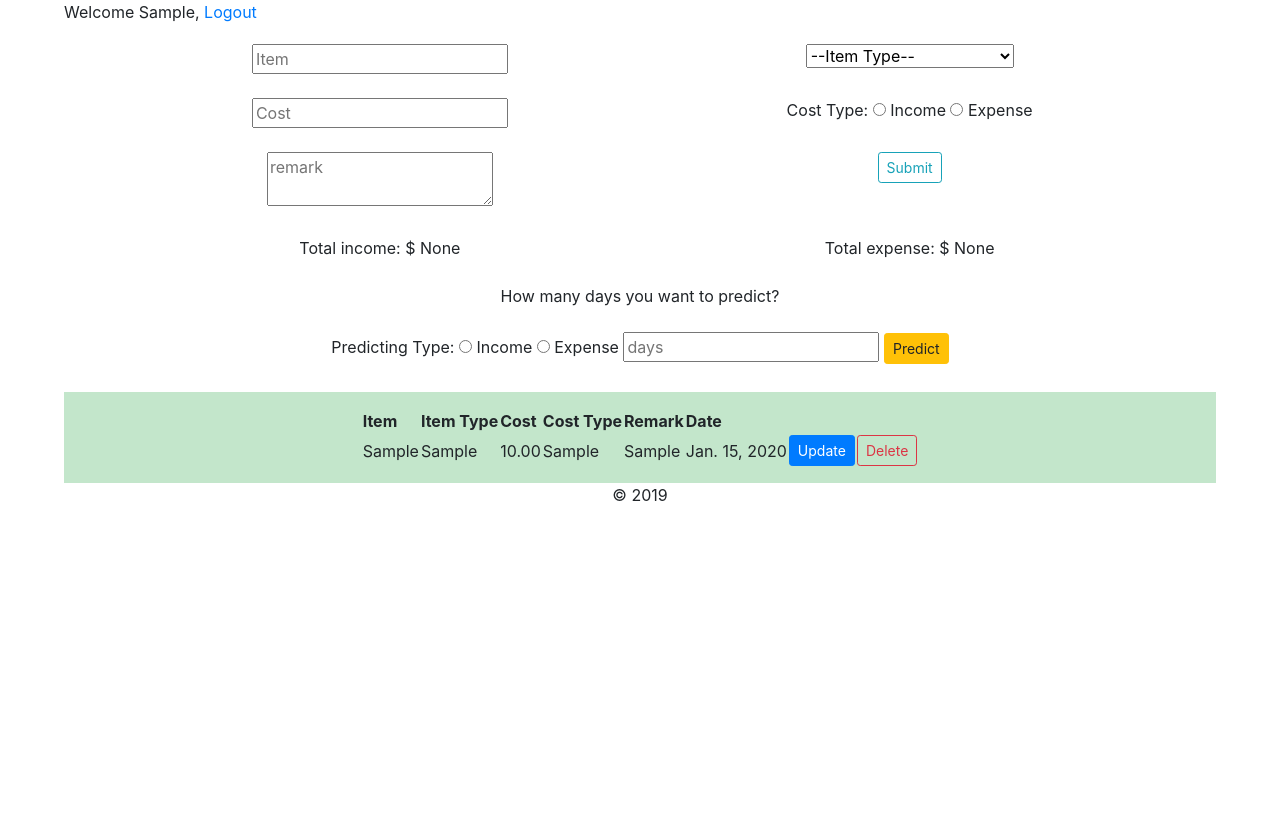
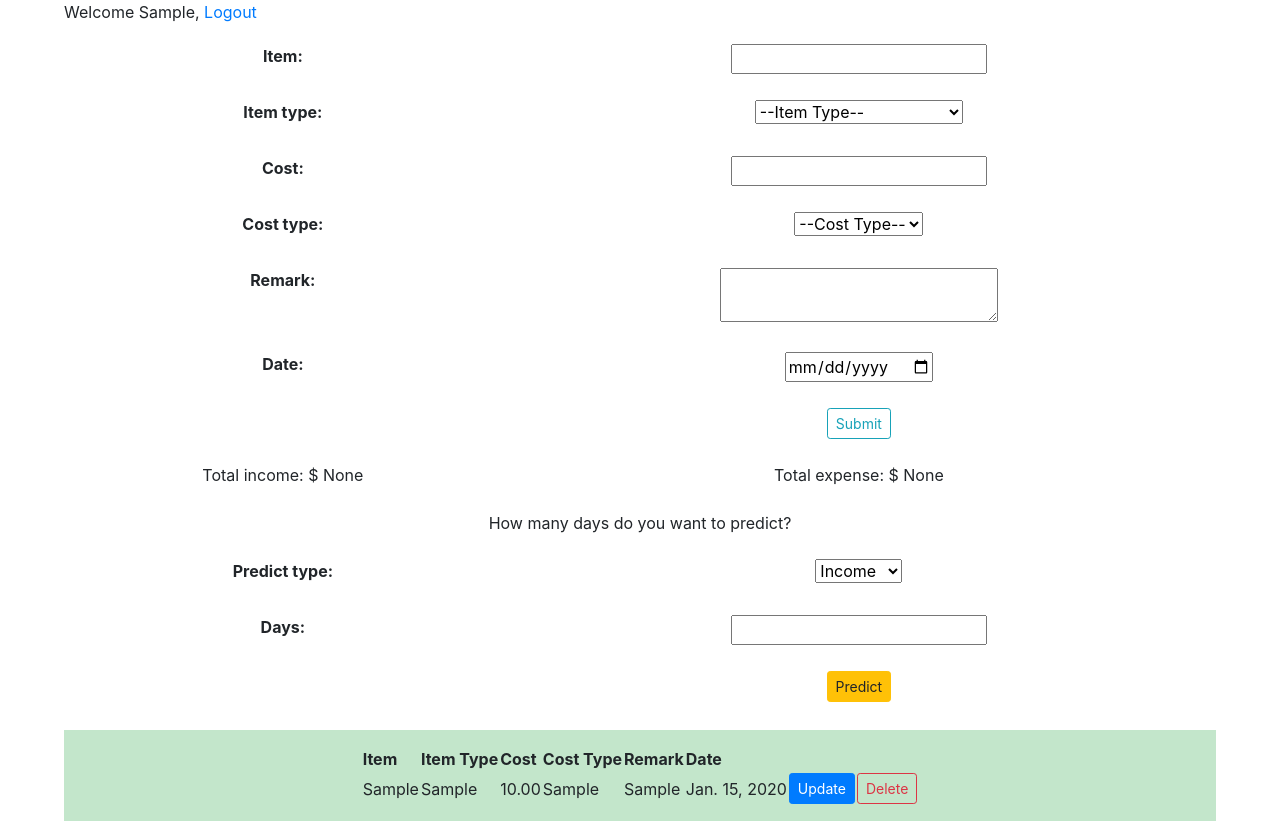
Before and after one commit to adrianyim/Budget-Balance-Senior-Project, a Django app: page /home/ in a window 1280 px wide. Shown: the top 823 px of the page. Before the commit the page ends 501 px from the top, so only its background shows below. Run offline with Django 3.2, Linux system fonts and the light colour scheme; a user stored in the database is signed in; tables that the repository leaves empty hold one stand-in row (values such as "Sample post"); some libraries are stand-ins or nearby versions.

Commit message:
Updated forms

```diff
--- a/budget/form.py
+++ /dev/null
@@ -1,3 +0,0 @@
-from django import forms
-
-class UpdateItemForm(forms.Form)
--- /dev/null
+++ b/budget/forms.py
@@ -0,0 +1,41 @@
+from django import forms
+from .models import Item
+
+class DateInput(forms.DateInput):
+    input_type = "date"
+
+class ItemForm(forms.ModelForm):
+    cost = forms.DecimalField(min_value=0)
+    remark = forms.CharField(widget=forms.Textarea(attrs={"rows":2, "cols":25}), required=False)
+
+    class Meta:
+        model = Item
+        fields = ["item", "item_type", "cost", "cost_type", "remark", "date"]
+        itemType_Choices = [
+            ("", "--Item Type--"),
+            ("Salaries and wages", "Salaries and wages"),
+            ("Utility expenses", "Utility expenses"),
+            ("Administration expenses", "Administration expenses"),
+            ("Finance costs", "Finance costs"),
+            ("Depreciation", "Depreciation"),
+            ("Impairment losses", "Impairment losses"),
+            ("Food", "Food"),
+            ("Others", "Others")
+            ]
+        costType_Choices = [
+            ("", "--Cost Type--"),
+            ("Income", "Income"),
+            ("Expense", "Expense")
+        ]
+        widgets = {
+            "item_type": forms.Select(choices=itemType_Choices),
+            "cost_type": forms.Select(choices=costType_Choices),
+            "date": DateInput()
+        }
+
+class DayFrom(forms.Form):
+    predict_type = forms.ChoiceField(choices=[
+        ("income", "Income"),
+        ("expense", "Expense")
+    ])
+    days = forms.IntegerField(min_value=0)
--- a/budget/models.py
+++ b/budget/models.py
@@ -9,5 +9,5 @@
     cost = models.DecimalField(max_digits=10, decimal_places=2)
     cost_type = models.CharField(max_length=10)
     remark = models.TextField()
-    date = models.DateField(auto_now=True)
+    date = models.DateField()
     username = models.ForeignKey(settings.AUTH_USER_MODEL, on_delete=models.CASCADE)
--- a/budget/urls.py
+++ b/budget/urls.py
@@ -7,5 +7,4 @@
     path("insertItems", views.insertItems, name="insertItems"),
     path("updateItems/<id>", views.updateItems, name="updateItems"),
     path("deleteItems/<id>", views.deleteItems, name="deleteItems")
-    # path("prediction", views.predict, name="prediction")
 ]
--- a/budget/views.py
+++ b/budget/views.py
@@ -4,14 +4,11 @@
 from django.contrib.auth import get_user_model
 from django.db.models import Sum, Q, F
 from django.contrib import messages
-
 import datetime
-
 from sqlalchemy import create_engine
-
+from .forms import ItemForm, DayFrom
 from .models import Item
 from . import connectpsql
-
 import pandas as pd
 import numpy as np
 from numpy import exp, array, random, dot
@@ -19,7 +16,6 @@
 from sklearn.model_selection import train_test_split
 from sklearn.linear_model import LinearRegression
 from sklearn.metrics import mean_squared_error
-
 from keras.models import Sequential
 from keras.layers import Dense, LSTM
 from keras import models
@@ -28,12 +24,11 @@
 from statsmodels.graphics.tsaplots import plot_pacf
 from pmdarima.arima.utils import ndiffs
 from TFANN import ANNR
+from pandas.plotting import autocorrelation_plot
+import matplotlib.pyplot as plt
+from flask import Flask, render_template
 
-from pandas.plotting import autocorrelation_plot
-
-import matplotlib.pyplot as plt
-
-from flask import Flask, render_template
+# app = Flask(__name__)
 
 # Point to CustomUser table
 User = get_user_model()
@@ -184,7 +179,7 @@
         dfDay = insertZero(incomeList)
 
         return dfDay
-    else:
+    elif predict_type == "expense":
         expensesList = df[df.costType==1]
         # expensesList = expensesList.drop(columns="costType")
 
@@ -265,8 +260,10 @@
     prediction_days = 14    # Predicting days
 
     diff_list = difference(dfDay, days_in_month)
+
     model = ARIMA(diff_list, order=(8, 0, 1))
     model_fit = model.fit(disp=0)
+
     # start_index = len(diff_list)
     # end_index = start_index + 29
     # forecast = model_fit.predict(start=start_index, end=end_index)
@@ -292,95 +289,116 @@
 
 def deleteItems(request, id):
     Item.objects.filter(id = id).delete()
-    return redirect("home")
+    return redirect("/home/")
 
 def updateItems(request, id):
-    if request.POST:
-        item = request.POST["item"]
-        item_type = request.POST["item_type"]
-        cost = request.POST["cost"]
-        cost_type = request.POST["cost_type"]
-        remark = request.POST["remark"]
-        date = request.POST["date"]
+    item = Item.objects.get(id=id)
 
-        Item.objects.filter(id = id).update(
-            item = item,
-            item_type = item_type,
-            cost = cost,
-            cost_type = cost_type,
-            remark = remark,
-            date = date)
+    if request.method == "POST":
+        updateForm = ItemForm(request.POST, instance=item)
+        if updateForm.is_valid():
+            itemDB = updateForm.save(commit=False)
+            itemDB.save()
 
-        return redirect("home")
+        return redirect("/home/")
     else:
-        item = get_object_or_404(Item, id=id)
+        updateForm = ItemForm(instance=item)
 
-        return render(request, "updateItems.html", {
-            "item":item
+    return render(request, "updateItems.html", {
+            "item":item,
+            "updateForm":updateForm
         })
 
+
+    # if request.method == "POST":
+    #     item = request.POST["item"]
+    #     item_type = request.POST["item_type"]
+    #     cost = request.POST["cost"]
+    #     cost_type = request.POST["cost_type"]
+    #     remark = request.POST["remark"]
+    #     date = request.POST["date"]
+
+    #     Item.objects.filter(id = id).update(
+    #         item = item,
+    #         item_type = item_type,
+    #         cost = cost,
+    #         cost_type = cost_type,
+    #         remark = remark,
+    #         date = date)
+
+    #     return redirect("home")
+    # else:
+    #     item = get_object_or_404(Item, id=id)
+
+    #     return render(request, "updateItems.html", {
+    #         "item":item
+    #     })
+
 def insertItems(request):
-    item = request.POST["item"]
-    item_type = request.POST["item_type"]
-    cost = request.POST["cost"]
-    cost_type = request.POST["cost_type"]
-    remark = request.POST["remark"]
+    if request.method == "POST":
+        insertForm = ItemForm(request.POST)
+        if insertForm.is_valid():
+            item = insertForm.cleaned_data["item"]
+            item_type = insertForm.cleaned_data["item_type"]
+            cost = insertForm.cleaned_data["cost"]
+            cost_type = insertForm.cleaned_data["cost_type"]
+            remark = insertForm.cleaned_data["remark"]
+            date = insertForm.cleaned_data["date"]
 
-    itemDB = Item(
-        item = item,
-        item_type = item_type,
-        cost = cost,
-        cost_type = cost_type,
-        remark = remark,
-        username = User.objects.get(username = request.user))
-    itemDB.save()
+            itemDB = Item(
+                item = item,
+                item_type = item_type,
+                cost = cost,
+                cost_type = cost_type,
+                remark = remark,
+                date = date,
+                username = User.objects.get(username = request.user))
 
-    return redirect("home")
+            itemDB.save()
+
+    return redirect("/home/")
+
+def calculateToTal(request):
+    username = Q(username=request.user)
+
+    costtype = Q(cost_type="Expense")
+    expense = Item.objects.filter(username, costtype).aggregate(total_sum=Sum("cost"))["total_sum"]
+
+    costtype = Q(cost_type="Income")
+    income = Item.objects.filter(username, costtype).aggregate(total_sum=Sum("cost"))["total_sum"]
+
+    return income, expense
 
 def home(request):
     if request.user.is_authenticated:
         items = Item.objects.filter(username = request.user).order_by("-date") # order by date
-        expense = calculateExpenseToTal(request)
-        income = calculateIncomeToTal(request)
+        itemForm = ItemForm()
+        dayForm = DayFrom()
+
+        income, expense = calculateToTal(request)
         predict_list = ""
 
         # prediction post request form
-        if request.POST:
-            days = request.POST["days"]
+        if request.method == "POST":
+            form = DayFrom(request.POST)
+            if form.is_valid():
+                predict_type = form.cleaned_data["predict_type"]
+                days = form.cleaned_data["days"]
 
-            # error check
-            if days == "":
-                predict_list = ""
-            else:
-                days = int(days)
-                if days <= 0:
-                    messages.info(request, "Prediction day is not correct!")
+                if days == 0:
                     return redirect("/home/")
                 else:
-                    predict_type = request.POST["predict_type"]
                     predict_list = predict(days, predict_type)
 
         return render(request, "home.html", {
             "items": items,
             "expense": expense,
             "income": income,
-            "predict_list": predict_list
+            "predict_list": predict_list,
+            "item_form": itemForm,
+            "day_form": dayForm
             })
     else:
-        return redirect("/user/login")
-
-def calculateExpenseToTal(request):
-    username = Q(username=request.user)
-    costtype = Q(cost_type="Expense")
-    expense = Item.objects.filter(username, costtype).aggregate(total_sum=Sum("cost"))["total_sum"]
-
-    return expense
-
-def calculateIncomeToTal(request):
-    username = Q(username=request.user)
-    costtype = Q(cost_type="Income")
-    income = Item.objects.filter(username, costtype).aggregate(total_sum=Sum("cost"))["total_sum"]
-
-    return income
+        return redirect("/user/login/")
 
 # pg_ctl.exe start -D C:\Users\adrian\Apps\PostgreSQL\data
--- a/budgetGuardian/urls.py
+++ b/budgetGuardian/urls.py
@@ -20,6 +20,5 @@
 urlpatterns = [
     path("admin/", admin.site.urls),
     path("user/", include("user.urls")),
-    path("home/", include("budget.urls")),
-    path("create_post/", include("budget.urls"))
+    path("home/", include("budget.urls"))
 ]
--- a/templates/base.html
+++ b/templates/base.html
@@ -6,8 +6,9 @@
     <meta name="viewport" content="width=device-width, initial-scale=1.0">
     <meta http-equiv="X-UA-Compatible" content="ie=edge">
     <title>Budget Guardian | {% block title %}{% endblock %}</title>
-    <link rel="stylesheet" type="text/css" href="{% static 'css/style.css' %}">
+    <!-- <link rel="stylesheet" type="text/css" href="{% static 'css/style.css' %}"> -->
     <link rel="stylesheet" href="https://stackpath.bootstrapcdn.com/bootstrap/4.3.1/css/bootstrap.min.css">
+    <!-- <script src="http://ajax.googleapis.com/ajax/libs/jquery/1.7.1/jquery.min.js" type="text/javascript"></script> -->
     <!-- <script src="https://stackpath.bootstrapcdn.com/bootstrap/4.3.1/js/bootstrap.min.js" integrity="sha384-JjSmVgyd0p3pXB1rRibZUAYoIIy6OrQ6VrjIEaFf/nJGzIxFDsf4x0xIM+B07jRM" crossorigin="anonymous"></script> -->
     <!-- <script type="text/javascript" src="/static/js/main.js"></script> -->
 </head>
--- a/templates/home.html
+++ b/templates/home.html
@@ -16,33 +16,16 @@
     <table style="text-align:center" class="table table-borderless">
         <form method="POST" action="insertItems">
             {% csrf_token %}
-            <tr><td colspan="3"></td><td><input type="text" name="item" placeholder="Item" required><td><select name="item_type" required>
-            <option value="empty">--Item Type--</option>
-            <option value="Salaries and wages">Salaries and wages</option>
-            <option value="Utility expenses">Utility expenses</option>
-            <option value="Administration expenses">Administration expenses</option>
-            <option value="Finance costs">Finance costs</option>
-            <option value="Depreciation">Depreciation</option>
-            <option value="Impairment losses">Impairment losses</option>
-            <option value="Food">Food</option>
-            <option value="Others">Others</option>
-            </select></td><td colspan="3"></td></tr>
-            <tr><td colspan="3"></td><td><input type="text" name="cost" placeholder="Cost" required></td>
-            <td>Cost Type: <input type="radio" name="cost_type" value="Income" required> Income
-            <input type="radio" name="cost_type" value="Expense"> Expense </td><td colspan="3"></td></tr>
-            <tr><td colspan="3"></td><td><textarea name="remark" placeholder="remark"></textarea></td>
-                <td><button type="submit" class="btn btn-outline-info btn-sm">Submit</button></td><td colspan="3"></td></tr>
+            {{item_form}}
+            <tr><td></td><td><button type="submit" class="btn btn-outline-info btn-sm">Submit</button></td></tr>
         </form>
-            <tr><td colspan="3"></td><td>Total income: $ {{income}}</td><td>Total expense: $ {{expense}}</td><td colspan="3"></td></tr>
-            <tr><td colspan="8">How many days you want to predict?</td></tr>
-        <form action="/home/" method="POST" id="days_form">
+            <tr><td>Total income: $ {{income}}</td><td>Total expense: $ {{expense}}</td></tr>
+            <tr><td colspan="2">How many days do you want to predict?</td></tr>
+        <form action="/home/" method="POST">
             {% csrf_token %}
-            <tr><td colspan="8">Predicting Type: <input type="radio" name="predict_type" value="income"> Income
-                <input type="radio" name="predict_type" value="expense"> Expense <input type="number" name="days" placeholder="days">
-                <button type="submit" class="btn btn-warning btn-sm">Predict</button></td></tr>
+            {{day_form}}
+            <tr><td></td><td><button type="submit" class="btn btn-warning btn-sm">Predict</button></td></tr>
         </form>
-            <!-- <tr><td colspan="8">{% for message in messages %}{{message}}{% endfor %}</td></tr>
-            <tr><td colspan="8">{% autoescape off %}{{predict_list}}{% endautoescape %}</td></tr> -->
     </table>
     {% for message in messages %}{{message}}{% endfor %}
     {% autoescape off %}{{predict_list}}{% endautoescape %}
```
Also changed, not shown: templates/updateItems.html (+4 -3 lines).
